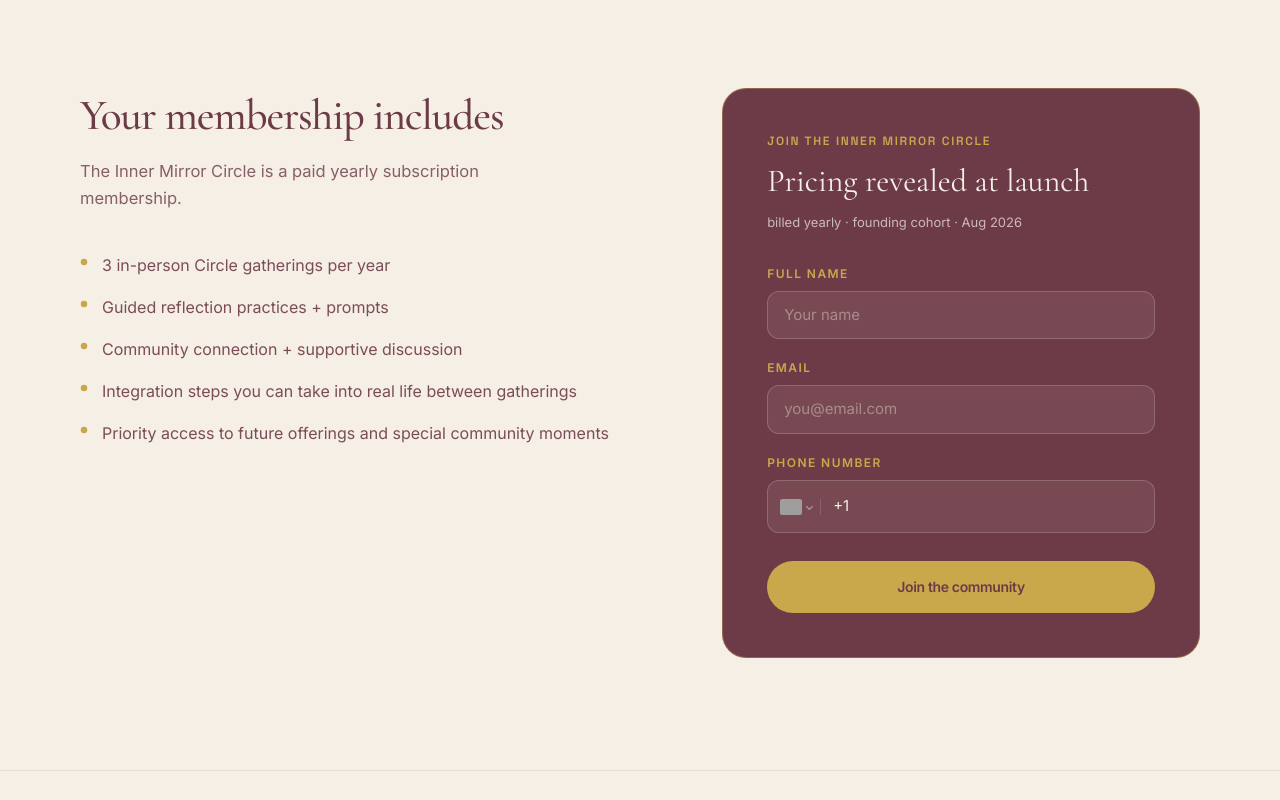
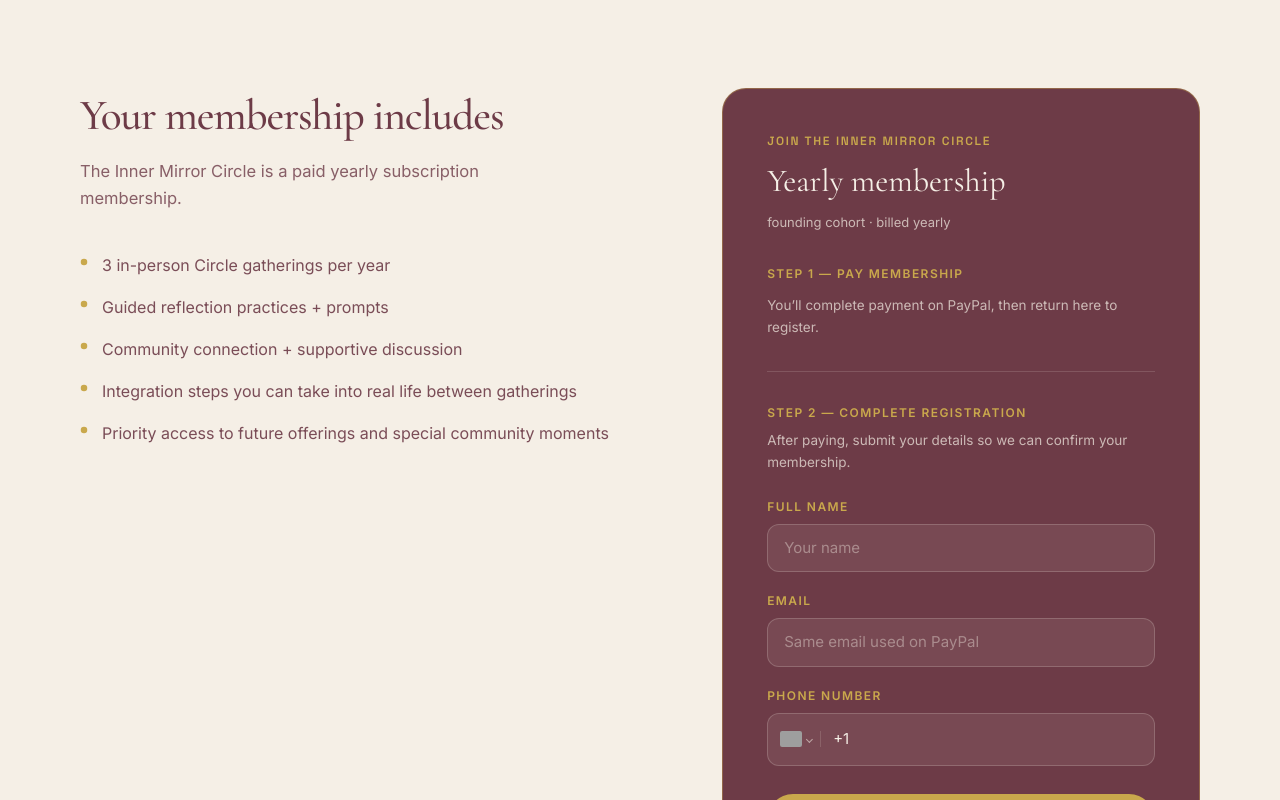
Before and after one commit to j-lola/innermirrorLLC, a React (Vite) app: page /circle in a window 1280 px wide. Shown: the part 1920-2720 px from the top of the page. Built offline with nearby package versions, Linux system fonts and the light colour scheme; no server answers; grey boxes are pictures that could not be loaded.

Commit message:
fixes...

```diff
--- a/src/components/circle/CircleJoinForm.tsx
+++ b/src/components/circle/CircleJoinForm.tsx
@@ -1,6 +1,12 @@
 import { useEffect, useState, type FormEvent } from "react";
+import { useSearchParams } from "react-router-dom";
 import type { Value } from "react-phone-number-input";
 import { isCircleEmailConfigured, sendCircleJoinRequest } from "../../lib/emailjs";
+import {
+  CIRCLE_MEMBERSHIP_PRICE,
+  CIRCLE_PAYPAL_URL,
+  isCirclePaypalReady,
+} from "../../lib/circle-payment";
 import { CirclePhoneInput, isValidCirclePhone } from "./CirclePhoneInput";
 
 type Status = "idle" | "submitting" | "success" | "error";
@@ -12,10 +18,15 @@ const fieldClass =
 
 const labelClass = "block text-[12px] font-semibold uppercase tracking-[0.12em] text-circle-gold";
 
+const actionClass =
+  "inline-flex min-h-11 w-full items-center justify-center rounded-full bg-circle-gold px-8 py-4 font-sans text-sm font-semibold tracking-tight text-circle-plum transition-[transform,box-shadow,opacity] duration-200 ease-out hover:-translate-y-0.5 hover:shadow-[0_16px_32px_-16px_rgba(201,168,76,0.45)] focus-visible:outline-2 focus-visible:outline-offset-4 focus-visible:outline-circle-gold active:translate-y-0 disabled:pointer-events-none disabled:opacity-70";
+
 export function CircleJoinForm() {
+  const [searchParams] = useSearchParams();
   const [status, setStatus] = useState<Status>("idle");
   const [phone, setPhone] = useState<Value>();
   const [phoneInvalid, setPhoneInvalid] = useState(false);
+  const returnedFromPaypal = searchParams.get("paid") === "1";
 
   useEffect(() => {
     if (status !== "success") return;
@@ -74,27 +85,59 @@ export function CircleJoinForm() {
         <p className="font-display text-xs font-semibold uppercase tracking-[0.14em] text-circle-gold">
           Thank you
         </p>
-        <p className="mt-3 font-serif text-[2rem] leading-tight">You’re on the list.</p>
+        <p className="mt-3 font-serif text-[2rem] leading-tight">Registration received.</p>
         <p className="mt-4 text-[15.5px] leading-relaxed text-circle-ivory/80">
-          We’ve received your details. We’ll be in touch with membership information for the Inner Mirror Circle.
+          We’ll confirm your membership within 1–2 business days and follow up with Circle details.
         </p>
       </div>
     );
   }
 
+  const priceLine = CIRCLE_MEMBERSHIP_PRICE
+    ? `${CIRCLE_MEMBERSHIP_PRICE} / year`
+    : "Yearly membership";
+
   return (
-    <form onSubmit={handleSubmit}>
+    <div>
       <p className="font-display text-xs font-semibold uppercase tracking-[0.14em] text-circle-gold">
         Join the Inner Mirror Circle
       </p>
-      <p className="mt-3 font-serif text-[2rem] leading-tight">Pricing revealed at launch</p>
-      <p className="mt-3 text-[13px] text-circle-ivory/70">billed yearly · founding cohort · Aug 2026</p>
+      <p className="mt-3 font-serif text-[2rem] leading-tight">{priceLine}</p>
+      <p className="mt-3 text-[13px] text-circle-ivory/70">founding cohort · billed yearly</p>
+
+      {returnedFromPaypal && (
+        <p
+          role="status"
+          className="mt-6 rounded-xl border border-circle-gold/35 bg-circle-gold/10 px-4 py-3 text-[14px] leading-relaxed text-circle-ivory"
+        >
+          Thank you for your payment. Complete registration below using the same email you used on PayPal.
+        </p>
+      )}
+
+      <div className="mt-8">
+        <p className={labelClass}>Step 1 — Pay membership</p>
+        {!isCirclePaypalReady && (
+          <button type="button" disabled className={`${actionClass} mt-2`}>
+            Pay membership
+          </button>
+        )}
+        <p className="mt-3 text-[13.5px] leading-relaxed text-circle-ivory/70">
+          You’ll complete payment on PayPal, then return here to register.
+        </p>
+      </div>
+
+      <form onSubmit={handleSubmit} className="mt-8 border-t border-circle-ivory/15 pt-8">
+        <p className={labelClass}>Step 2 — Complete registration</p>
+        <p className="mt-2 text-[13.5px] leading-relaxed text-circle-ivory/70">
+          After paying, submit your details so we can confirm your membership.
+        </p>
+
         <div className="absolute -left-[9999px] h-0 w-0 overflow-hidden" aria-hidden="true">
           <label htmlFor="circle-website">Website</label>
           <input id="circle-website" name="website" type="text" tabIndex={-1} autoComplete="off" />
         </div>
 
-      <div className="mt-8 flex flex-col gap-5">
+        <div className="mt-6 flex flex-col gap-5">
           <div>
             <label htmlFor="circle-name" className={labelClass}>
               Full name
@@ -121,7 +164,7 @@ export function CircleJoinForm() {
               type="email"
               autoComplete="email"
               required
-            placeholder="you@email.com"
+              placeholder="Same email used on PayPal"
               className={fieldClass}
               disabled={status === "submitting"}
             />
@@ -161,13 +204,10 @@ export function CircleJoinForm() {
           </p>
         )}
 
-      <button
-        type="submit"
-        disabled={status === "submitting"}
-        className="mt-7 inline-flex min-h-11 w-full items-center justify-center rounded-full bg-circle-gold px-8 py-4 font-sans text-sm font-semibold tracking-tight text-circle-plum transition-[transform,box-shadow,opacity] duration-200 ease-out hover:-translate-y-0.5 hover:shadow-[0_16px_32px_-16px_rgba(201,168,76,0.45)] focus-visible:outline-2 focus-visible:outline-offset-4 focus-visible:outline-circle-gold active:translate-y-0 disabled:pointer-events-none disabled:opacity-70"
-      >
-        {status === "submitting" ? "Sending…" : "Join the community"}
+        <button type="submit" disabled={status === "submitting"} className={`${actionClass} mt-7`}>
+          {status === "submitting" ? "Sending…" : "Complete registration"}
         </button>
       </form>
+    </div>
   );
 }
--- a/src/content/circle.ts
+++ b/src/content/circle.ts
@@ -31,6 +31,6 @@ export const CIRCLE_FAQS = [
   },
   {
     q: "Is this subscription-based?",
-    a: "Yes. Membership is a paid subscription.",
+    a: "Yes. Membership is a paid yearly subscription. Pay on PayPal first, then complete registration on this page.",
   },
 ] as const;
--- /dev/null
+++ b/src/lib/circle-payment.ts
@@ -0,0 +1,9 @@
+/** PayPal payment link — set VITE_CIRCLE_PAYPAL_URL in .env when ready. */
+export const CIRCLE_PAYPAL_URL = import.meta.env.VITE_CIRCLE_PAYPAL_URL ?? "";
+
+/** Optional display price, e.g. "$199". Set VITE_CIRCLE_MEMBERSHIP_PRICE when confirmed. */
+export const CIRCLE_MEMBERSHIP_PRICE = import.meta.env.VITE_CIRCLE_MEMBERSHIP_PRICE ?? "";
+
+export const isCirclePaypalReady = CIRCLE_PAYPAL_URL.startsWith("http");
+
+export const CIRCLE_PAYPAL_RETURN_PATH = "/circle?paid=1#join";
```
Also changed, not shown: 1 other file (tests, documents, lock files or other folders). Lines whose indentation alone changed are shown as unchanged.
